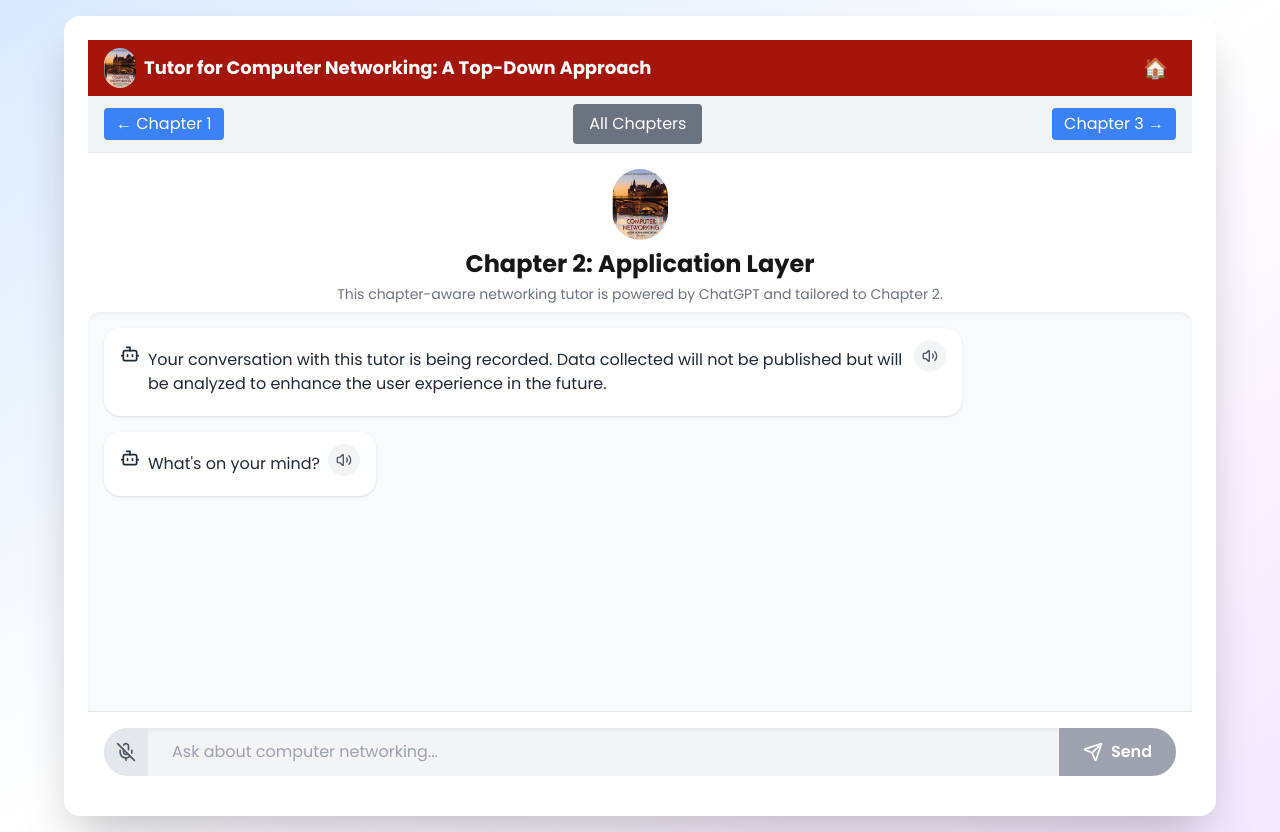
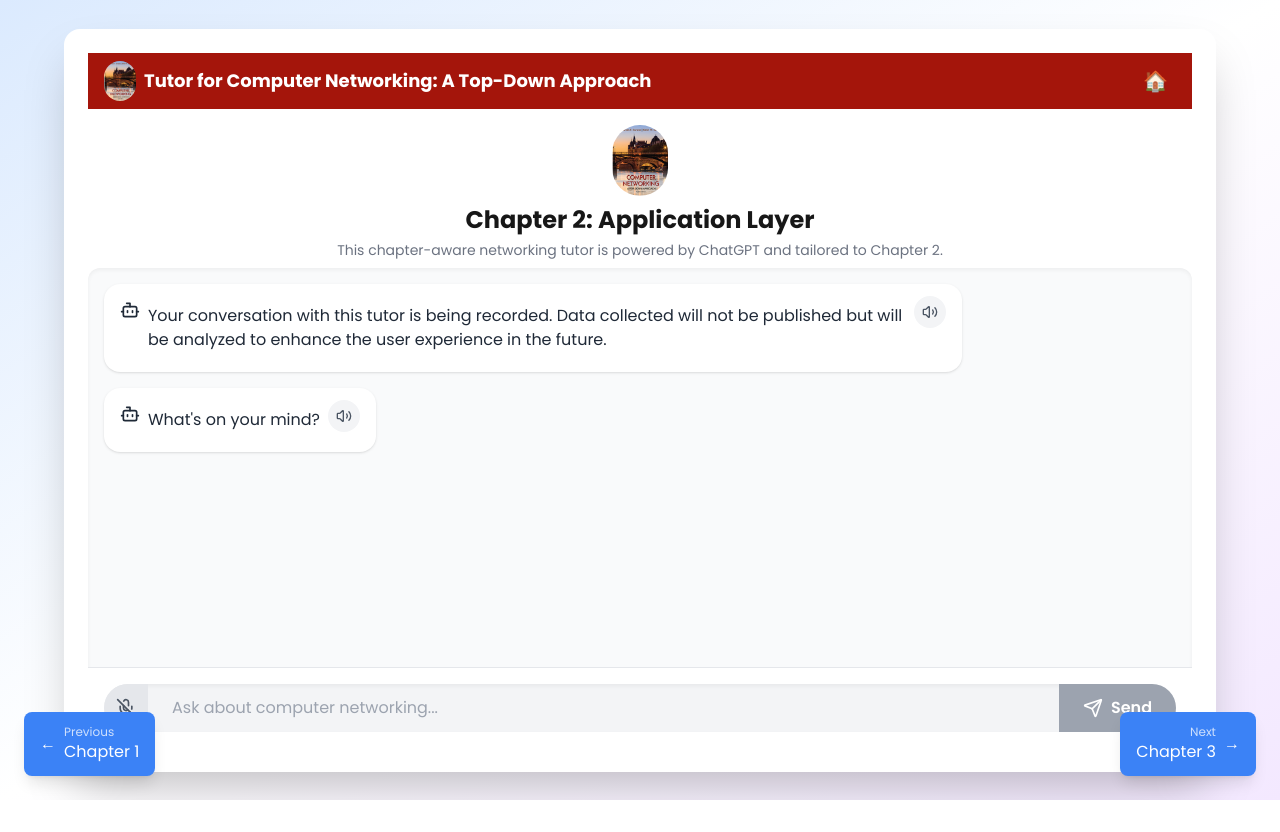
Before and after one commit to shayanahmad7/computer-networking-assistant, a Next.js app: page /chapter2 in a window 1280 px wide. After the commit the page ends 800 px from the top, so only its background shows below. Built offline with nearby package versions, Linux system fonts and the light colour scheme.

Commit message:
Improve navigation and UI enhancements

```diff
--- a/app/chapter1/page.tsx
+++ b/app/chapter1/page.tsx
@@ -1,5 +1,6 @@
 import Chat from '../components/Chat'
 import ChapterHeader from '../components/ChapterHeader'
+import BottomNavigation from '../components/BottomNavigation'
 
 export default function Chapter1() {
   return (
@@ -8,6 +9,7 @@ export default function Chapter1() {
         <ChapterHeader chapterNumber={1} chapterTitle="Computer Networks and the Internet" />
         <Chat assistantId={process.env.ASSISTANT1_ID || ''} />
       </div>
+      <BottomNavigation chapterNumber={1} />
     </main>
   )
 }
--- a/app/chapter2/page.tsx
+++ b/app/chapter2/page.tsx
@@ -1,5 +1,6 @@
 import Chat from '../components/Chat'
 import ChapterHeader from '../components/ChapterHeader'
+import BottomNavigation from '../components/BottomNavigation'
 
 export default function Chapter2() {
   return (
@@ -8,6 +9,7 @@ export default function Chapter2() {
         <ChapterHeader chapterNumber={2} chapterTitle="Application Layer" />
         <Chat assistantId={process.env.ASSISTANT2_ID || ''} />
       </div>
+      <BottomNavigation chapterNumber={2} />
     </main>
   )
 }
--- a/app/chapter3/page.tsx
+++ b/app/chapter3/page.tsx
@@ -1,5 +1,6 @@
 import Chat from '../components/Chat'
 import ChapterHeader from '../components/ChapterHeader'
+import BottomNavigation from '../components/BottomNavigation'
 
 export default function Chapter3() {
   return (
@@ -8,6 +9,7 @@ export default function Chapter3() {
         <ChapterHeader chapterNumber={3} chapterTitle="Transport Layer" />
         <Chat assistantId={process.env.ASSISTANT3_ID || ''} />
       </div>
+      <BottomNavigation chapterNumber={3} />
     </main>
   )
 }
--- a/app/chapter4/page.tsx
+++ b/app/chapter4/page.tsx
@@ -1,5 +1,6 @@
 import Chat from '../components/Chat'
 import ChapterHeader from '../components/ChapterHeader'
+import BottomNavigation from '../components/BottomNavigation'
 
 export default function Chapter4() {
   return (
@@ -8,6 +9,7 @@ export default function Chapter4() {
         <ChapterHeader chapterNumber={4} chapterTitle="The Network Layer: Data Plane" />
         <Chat assistantId={process.env.ASSISTANT4_ID || ''} />
       </div>
+      <BottomNavigation chapterNumber={4} />
     </main>
   )
 }
--- a/app/chapter5/page.tsx
+++ b/app/chapter5/page.tsx
@@ -1,5 +1,6 @@
 import Chat from '../components/Chat'
 import ChapterHeader from '../components/ChapterHeader'
+import BottomNavigation from '../components/BottomNavigation'
 
 export default function Chapter5() {
   return (
@@ -8,6 +9,7 @@ export default function Chapter5() {
         <ChapterHeader chapterNumber={5} chapterTitle="The Network Layer: Control Plane" />
         <Chat assistantId={process.env.ASSISTANT5_ID || ''} />
       </div>
+      <BottomNavigation chapterNumber={5} />
     </main>
   )
 }
--- a/app/chapter6/page.tsx
+++ b/app/chapter6/page.tsx
@@ -1,5 +1,6 @@
 import Chat from '../components/Chat'
 import ChapterHeader from '../components/ChapterHeader'
+import BottomNavigation from '../components/BottomNavigation'
 
 export default function Chapter6() {
   return (
@@ -8,6 +9,7 @@ export default function Chapter6() {
         <ChapterHeader chapterNumber={6} chapterTitle="The Link Layer and LANs" />
         <Chat assistantId={process.env.ASSISTANT6_ID || ''} />
       </div>
+      <BottomNavigation chapterNumber={6} />
     </main>
   )
 }
--- a/app/chapter7/page.tsx
+++ b/app/chapter7/page.tsx
@@ -1,5 +1,6 @@
 import Chat from '../components/Chat'
 import ChapterHeader from '../components/ChapterHeader'
+import BottomNavigation from '../components/BottomNavigation'
 
 export default function Chapter7() {
   return (
@@ -8,6 +9,7 @@ export default function Chapter7() {
         <ChapterHeader chapterNumber={7} chapterTitle="Wireless and Mobile Networks" />
         <Chat assistantId={process.env.ASSISTANT7_ID || ''} />
       </div>
+      <BottomNavigation chapterNumber={7} />
     </main>
   )
 }
--- a/app/chapter8/page.tsx
+++ b/app/chapter8/page.tsx
@@ -1,5 +1,6 @@
 import Chat from '../components/Chat'
 import ChapterHeader from '../components/ChapterHeader'
+import BottomNavigation from '../components/BottomNavigation'
 
 export default function Chapter8() {
   return (
@@ -8,6 +9,7 @@ export default function Chapter8() {
         <ChapterHeader chapterNumber={8} chapterTitle="Security in Computer Networks" />
         <Chat assistantId={process.env.ASSISTANT8_ID || ''} />
       </div>
+      <BottomNavigation chapterNumber={8} />
     </main>
   )
 }
--- /dev/null
+++ b/app/components/BottomNavigation.tsx
@@ -0,0 +1,76 @@
+import Link from 'next/link';
+
+interface BottomNavigationProps {
+  chapterNumber: number;
+  isRAG?: boolean;
+}
+
+const BottomNavigation = ({ chapterNumber, isRAG = false }: BottomNavigationProps) => {
+  const getPrevChapter = () => {
+    if (isRAG) return null; // RAG chapter doesn't have previous
+    return chapterNumber > 1 ? chapterNumber - 1 : null;
+  };
+
+  const getNextChapter = () => {
+    if (isRAG) return 2; // RAG chapter goes to Chapter 2
+    if (chapterNumber === 1) return 'rag'; // Chapter 1 goes to RAG
+    return chapterNumber < 8 ? chapterNumber + 1 : null;
+  };
+
+  const getNextChapterLink = () => {
+    const next = getNextChapter();
+    if (next === 'rag') return '/rag-chapter1';
+    if (next === 2 && isRAG) return '/chapter2';
+    return next ? `/chapter${next}` : null;
+  };
+
+  const getNextChapterText = () => {
+    const next = getNextChapter();
+    if (next === 'rag') return 'RAG Tutor →';
+    if (next === 2 && isRAG) return 'Chapter 2 →';
+    return next ? `Chapter ${next} →` : null;
+  };
+
+  const getPrevChapterLink = () => {
+    const prev = getPrevChapter();
+    return prev ? `/chapter${prev}` : null;
+  };
+
+  return (
+    <>
+      {/* Bottom Left Navigation */}
+      {getPrevChapter() && (
+        <div className="fixed bottom-6 left-6 z-50">
+          <Link
+            href={getPrevChapterLink()!}
+            className="flex items-center px-4 py-3 bg-blue-500 text-white rounded-lg shadow-lg hover:bg-blue-600 transition-all duration-200 hover:scale-105"
+          >
+            <span className="mr-2">←</span>
+            <div className="text-left">
+              <div className="text-xs opacity-75">Previous</div>
+              <div className="font-medium">Chapter {getPrevChapter()}</div>
+            </div>
+          </Link>
+        </div>
+      )}
+
+      {/* Bottom Right Navigation */}
+      {getNextChapterLink() && (
+        <div className="fixed bottom-6 right-6 z-50">
+          <Link
+            href={getNextChapterLink()!}
+            className="flex items-center px-4 py-3 bg-blue-500 text-white rounded-lg shadow-lg hover:bg-blue-600 transition-all duration-200 hover:scale-105"
+          >
+            <div className="text-right">
+              <div className="text-xs opacity-75">Next</div>
+              <div className="font-medium">{getNextChapterText()?.replace(' →', '')}</div>
+            </div>
+            <span className="ml-2">→</span>
+          </Link>
+        </div>
+      )}
+    </>
+  );
+};
+
+export default BottomNavigation;
--- a/app/components/ChapterHeader.tsx
+++ b/app/components/ChapterHeader.tsx
@@ -4,12 +4,10 @@ import Link from 'next/link';
 interface ChapterHeaderProps {
   chapterNumber: number;
   chapterTitle: string;
+  isRAG?: boolean;
 }
 
-const ChapterHeader = ({ chapterNumber, chapterTitle }: ChapterHeaderProps) => {
-  const getPrevChapter = () => chapterNumber > 1 ? chapterNumber - 1 : null;
-  const getNextChapter = () => chapterNumber < 8 ? chapterNumber + 1 : null;
-
+const ChapterHeader = ({ chapterNumber, chapterTitle, isRAG = false }: ChapterHeaderProps) => {
   return (
     <>
       {/* Compact Top Bar */}
@@ -23,44 +21,17 @@ const ChapterHeader = ({ chapterNumber, chapterTitle }: ChapterHeaderProps) => {
         </Link>
       </div>
 
-      {/* Navigation Bar */}
-      <div className="w-full flex items-center justify-between bg-gray-100 px-4 py-2 border-b">
-        <div className="flex items-center space-x-2">
-          {getPrevChapter() && (
-            <Link
-              href={`/chapter${getPrevChapter()}`}
-              className="flex items-center px-3 py-1 bg-blue-500 text-white rounded hover:bg-blue-600 transition"
-            >
-              ← Chapter {getPrevChapter()}
-            </Link>
-          )}
-        </div>
-
-        <Link
-          href="/"
-          className="px-4 py-2 bg-gray-500 text-white rounded hover:bg-gray-600 transition"
-        >
-          All Chapters
-        </Link>
-
-        <div className="flex items-center space-x-2">
-          {getNextChapter() && (
-            <Link
-              href={`/chapter${getNextChapter()}`}
-              className="flex items-center px-3 py-1 bg-blue-500 text-white rounded hover:bg-blue-600 transition"
-            >
-              Chapter {getNextChapter()} →
-            </Link>
-          )}
-        </div>
-      </div>
-
       {/* Condensed Center Section */}
       <div className="flex flex-col items-center mt-4 mb-2">
         <Image src="/book_cover.png" alt="Book Cover" width={56} height={56} className="rounded-full mb-2" />
-        <h2 className="text-xl md:text-2xl font-bold mb-1 text-center">Chapter {chapterNumber}: {chapterTitle}</h2>
+        <h2 className="text-xl md:text-2xl font-bold mb-1 text-center">
+          {isRAG ? `Custom RAG Tutor - Chapter ${chapterNumber}: ${chapterTitle}` : `Chapter ${chapterNumber}: ${chapterTitle}`}
+        </h2>
         <p className="text-gray-500 text-center max-w-2xl text-sm">
-          This chapter-aware networking tutor is powered by ChatGPT and tailored to Chapter {chapterNumber}.
+          {isRAG
+            ? `This RAG tutor uses MongoDB Atlas Vector Search for Chapter ${chapterNumber}.`
+            : `This chapter-aware networking tutor is powered by ChatGPT and tailored to Chapter ${chapterNumber}.`
+          }
         </p>
       </div>
     </>
--- a/app/page.tsx
+++ b/app/page.tsx
@@ -50,7 +50,7 @@ export default function Home() {
 
         <div className="mt-6 rounded-xl border border-blue-200 bg-blue-50 p-4">
           <h3 className="text-lg font-semibold">Custom RAG Tutor (Chapter 1)</h3>
-          <p className="text-sm text-gray-700 mb-3">Our bespoke Retrieval-Augmented Generation tutor built for Chapter 1 with MongoDB Atlas Vector Search.</p>
+          <p className="text-sm text-gray-700 mb-3">Our Retrieval-Augmented Generation tutor built for Chapter 1 with MongoDB Atlas Vector Search.</p>
           <Link href="/rag-chapter1" className="inline-block rounded-full bg-blue-600 px-5 py-2 text-white hover:bg-blue-700 transition">Open RAG Tutor</Link>
         </div>
 
--- a/app/rag-chapter1/page.tsx
+++ b/app/rag-chapter1/page.tsx
@@ -1,13 +1,15 @@
 import RAGChat from '../components/RAGChat'
 import ChapterHeader from '../components/ChapterHeader'
+import BottomNavigation from '../components/BottomNavigation'
 
 export default function RAGChapter1() {
   return (
     <main className="flex min-h-screen flex-col items-center justify-center bg-gradient-to-br from-blue-100 via-white to-purple-100 p-4">
       <div className="w-full max-w-6xl rounded-2xl bg-white p-6 shadow-2xl">
-        <ChapterHeader chapterNumber={1} chapterTitle="Computer Networks and the Internet" />
+        <ChapterHeader chapterNumber={1} chapterTitle="Computer Networks and the Internet" isRAG={true} />
         <RAGChat />
       </div>
+      <BottomNavigation chapterNumber={1} isRAG={true} />
     </main>
   )
 }
```
